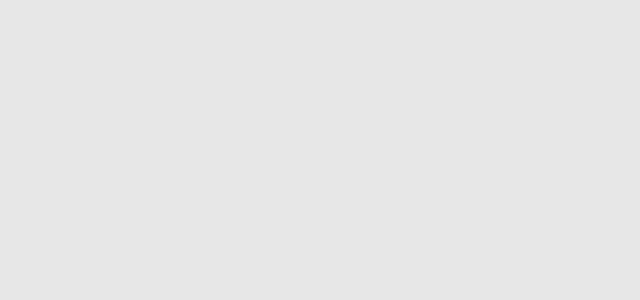
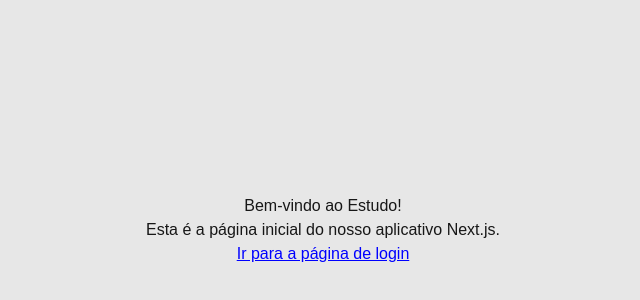
Before and after one commit to beckerme/ESTudo, a Next.js app in the folder estudo/: page / in a window 1280 px wide. Shown: the part 170-470 px from the top of the page, without its empty margins (317-957 px from the left). Built offline with nearby package versions, Linux system fonts and the light colour scheme.

Commit message:
Localhost:3000 tem um link para a pagina de login                     UwU

```diff
--- a/estudo/src/app/page.js
+++ b/estudo/src/app/page.js
@@ -3,11 +3,13 @@
 
 export default function Home() {
 
-  //teste de ligação com o supabase
-  // console.log(supabase);
-
   return (
-    <div>
+    <div style={{ display: 'flex', justifyContent: 'center', alignItems: 'center', height: '100vh', textAlign: 'center' }}>
+      <div>
+        <h1>Bem-vindo ao Estudo!</h1>
+        <p>Esta é a página inicial do nosso aplicativo Next.js.</p>
+        <a href="/login" style={{ color: 'blue', textDecoration: 'underline' }}>Ir para a página de login</a>
+      </div>
     </div>
   );
 }
```
